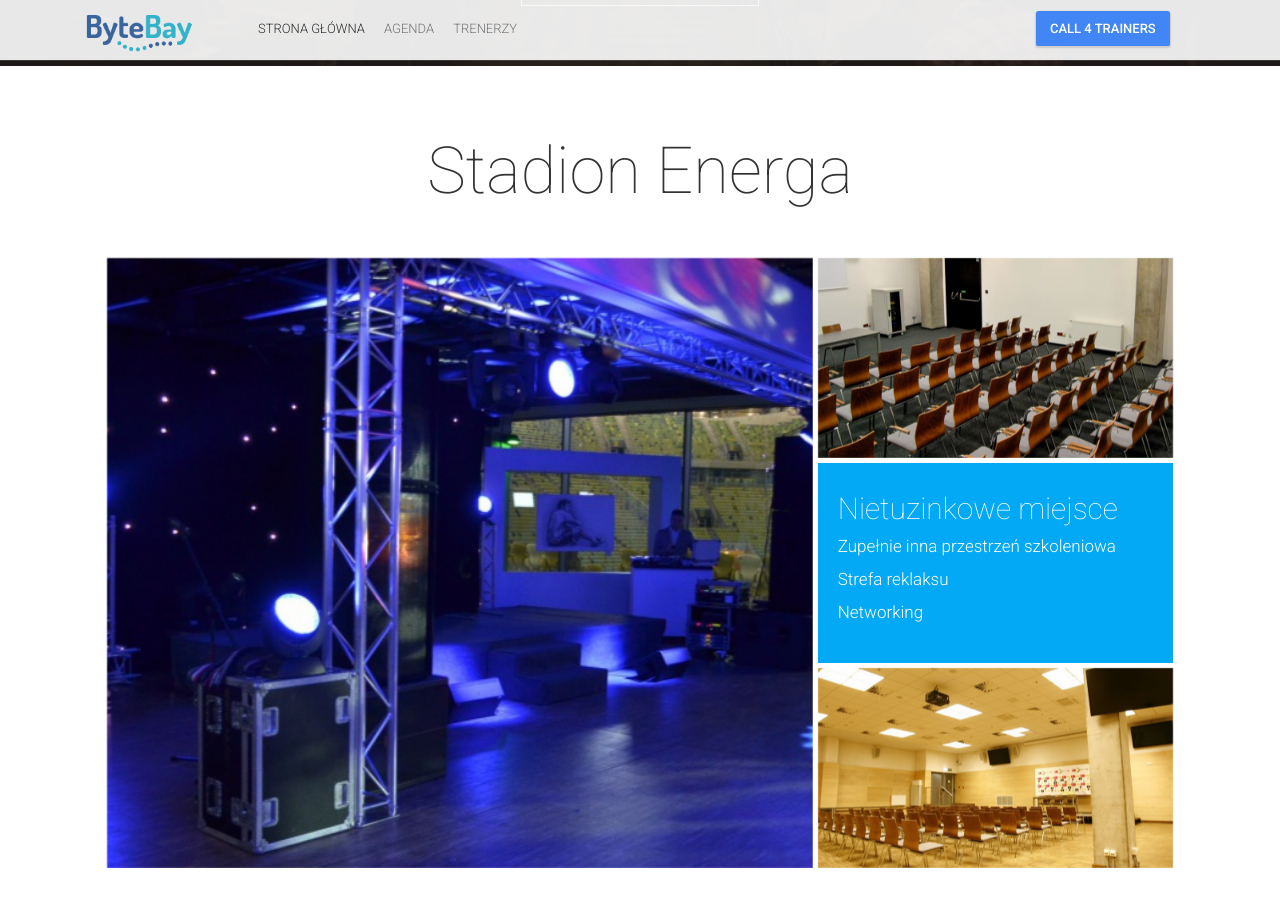
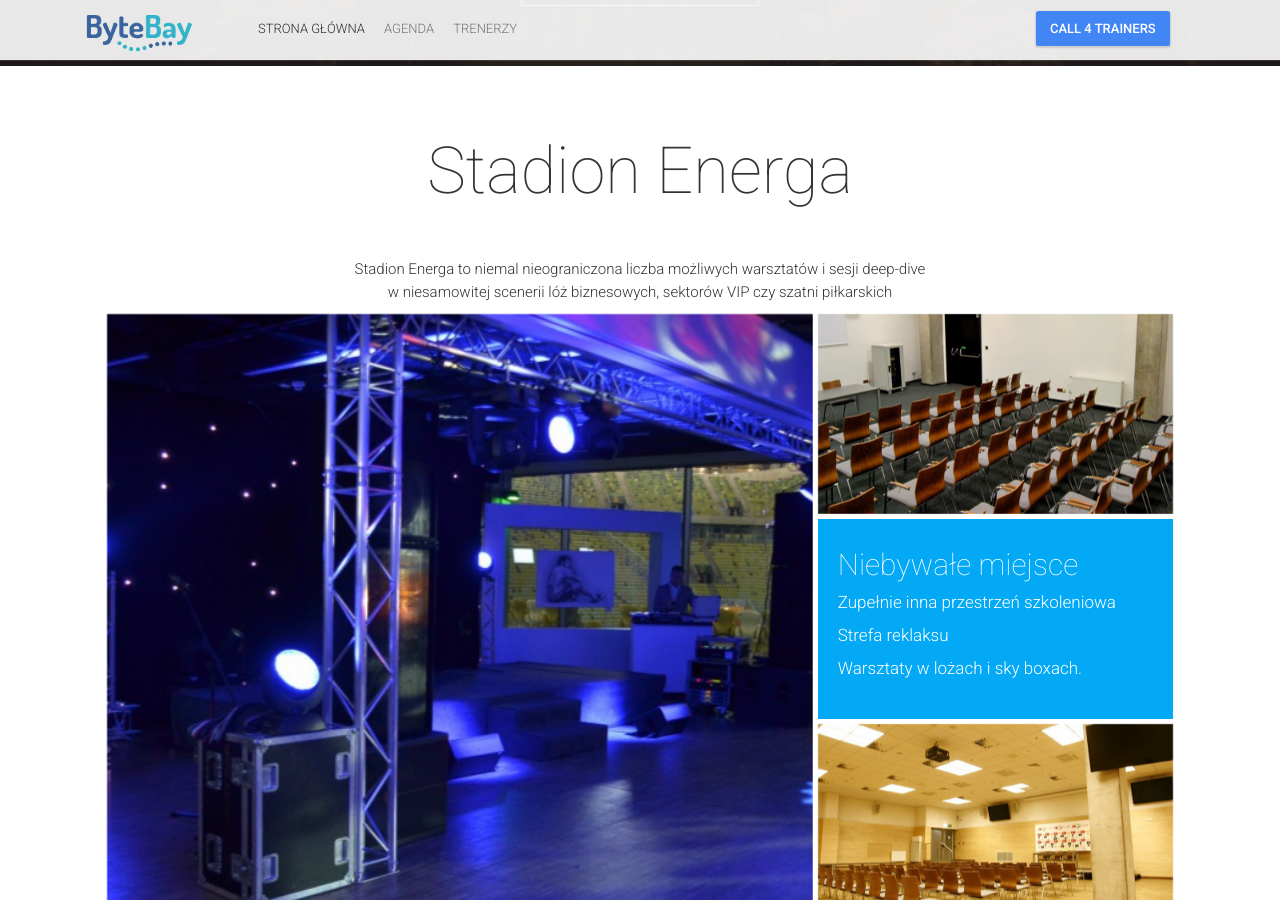
Before and after one commit to 42patterns/bytebay-website, a Jekyll site: the page built from index.html, in a window 1280 px wide and 900 px high, scrolled down 2629 px. Built offline with Jekyll 4.4.1, drawn with Linux system fonts in a browser that asks for light colours; nearby versions of some CDN libraries; comment, search, counter and statistics services are not loaded.

Commit message:
Update opisu venue

```diff
--- a/_config.yml
+++ b/_config.yml
@@ -115,12 +115,13 @@
 
 # Venue Block
 venueBlockTitle: "Stadion Energa"
+venueBlockLeadText: "Stadion Energa to niemal nieograniczona liczba możliwych warsztatów i sesji <i>deep-dive</i> <br> w niesamowitej scenerii lóż biznesowych, sektorów VIP czy szatni piłkarskich"
 venueBigImage: "stadion_1.jpg"
 venueSmallImage1: "stadion_2.jpg"
 venueSmallImage2: "stadion_3.jpg"
 venueSmallImage3: "stadion_4.jpg"
-venueTitle: "Nietuzinkowe miejsce"
-venueFeatures: ["Zupełnie inna przestrzeń szkoleniowa", "Strefa reklaksu", "Networking"]
+venueTitle: "Niebywałe miejsce"
+venueFeatures: ["Zupełnie inna przestrzeń szkoleniowa", "Strefa reklaksu", "Warsztaty w lożach i sky boxach."]
 
 # Tweets Feed Block
 tweetsFeedImage: "twitter-feed.jpg"
--- a/_includes/venue.html
+++ b/_includes/venue.html
@@ -3,6 +3,9 @@
     <div class="content-wrapper">
         <div class="col-lg-10 col-lg-offset-1">
             <h3>{{ site.venueBlockTitle }}</h3>
+            <div>
+              <p>{{ site.venueBlockLeadText}}</p>
+            </div>
             <div class="row venue-row">
                 <div class="col-md-8 col-sm-8 venue-col">
                     <div class="venue-elem-wrapper">
```
